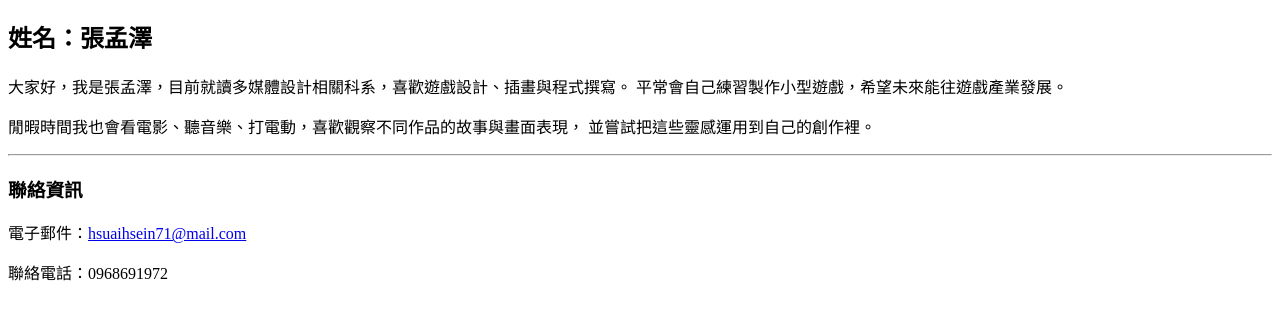
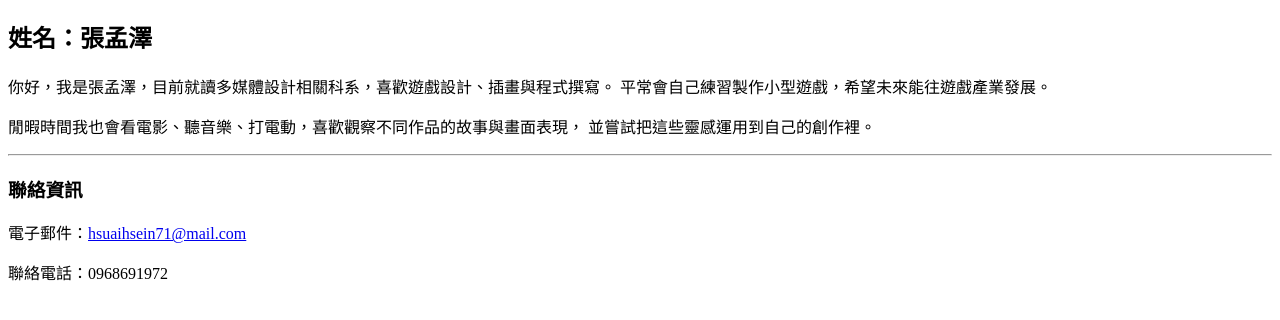
Before and after one commit to BubbleYo87/1411122031, a plain HTML site: page midterms/profile.html in a window 1280 px wide. Shown: the part 70-390 px from the top of the page. Drawn offline with Linux system fonts and the light colour scheme.

Commit message:
Update profile.html

```diff
--- a/midterms/profile.html
+++ b/midterms/profile.html
@@ -23,7 +23,7 @@
         <h2>姓名：張孟澤</h2>
 
         <p>
-            大家好，我是張孟澤，目前就讀多媒體設計相關科系，喜歡遊戲設計、插畫與程式撰寫。
+            你好，我是張孟澤，目前就讀多媒體設計相關科系，喜歡遊戲設計、插畫與程式撰寫。
             平常會自己練習製作小型遊戲，希望未來能往遊戲產業發展。
         </p>
         <p>
```
